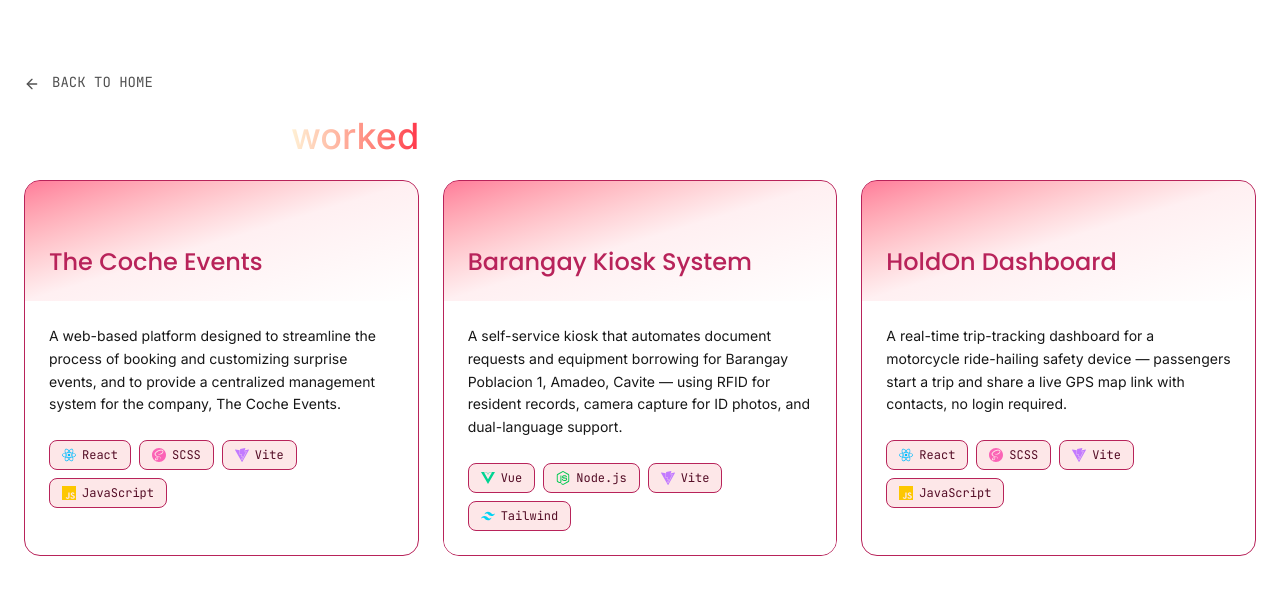
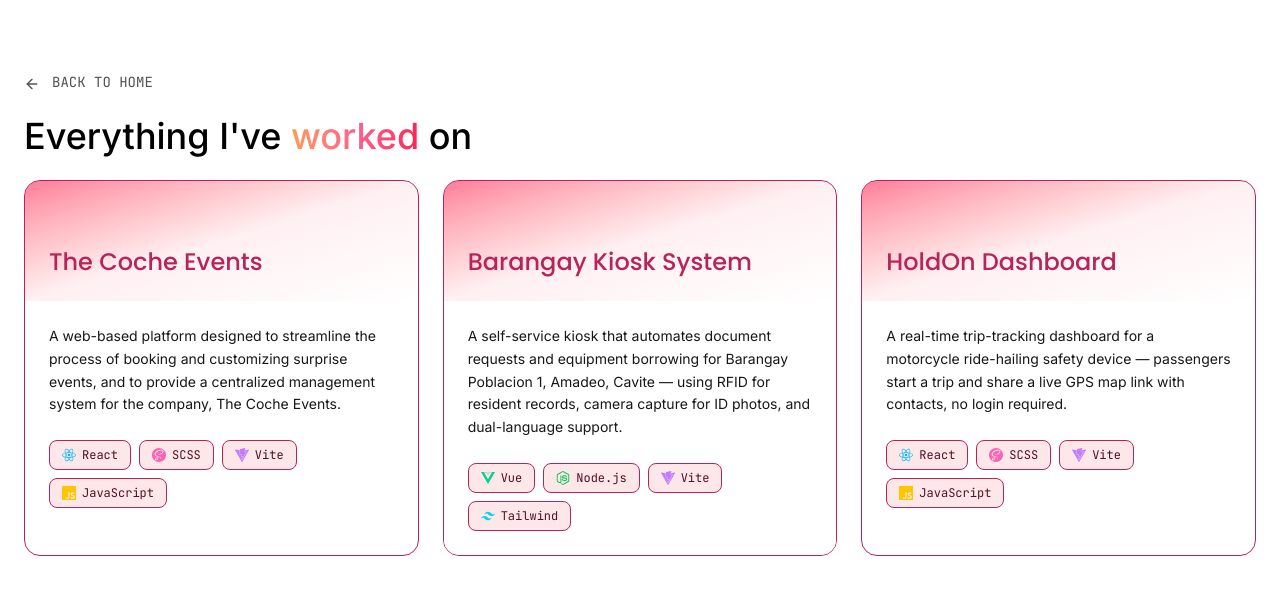
Before and after one commit to alleahbayas/alleahbayas-portfolio, a Next.js app: page /projects in a window 1280 px wide. Shown: the top 594 px of the page. Built offline with nearby package versions, Linux system fonts and the light colour scheme.

Commit message:
Update: Light Mode in All Projects Page

```diff
--- a/src/components/AllProjects.tsx
+++ b/src/components/AllProjects.tsx
@@ -12,9 +12,9 @@ export default function AllProjects() {
                 <ArrowLeft size ={16} /> BACK TO HOME
             </Link>
 
-            <h1 className="mt-6 font-inter font-medium text-white text-4xl">
+            <h1 className="mt-6 font-inter font-medium text-black dark:text-white text-4xl">
                 Everything I've {" "}
-                <span className="bg-gradient-to-r from-[#FFF1D5] to-[#FB003F] bg-clip-text text-transparent">
+                <span className="bg-gradient-to-r from-[#FF9A56] via-[#FF5C8D] to-[#FB0945] dark:from-[#FFF1D5] to-[#FB003F] bg-clip-text text-transparent">
                     worked {" "}</span>on
             </h1>
 
```
